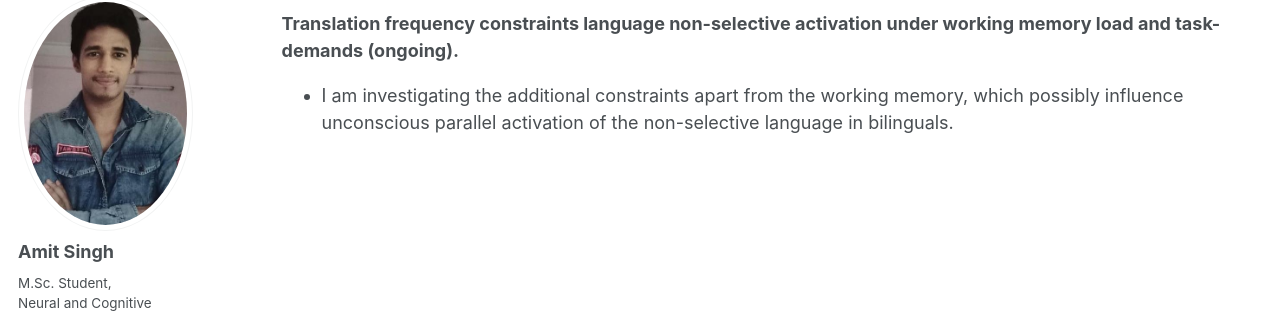
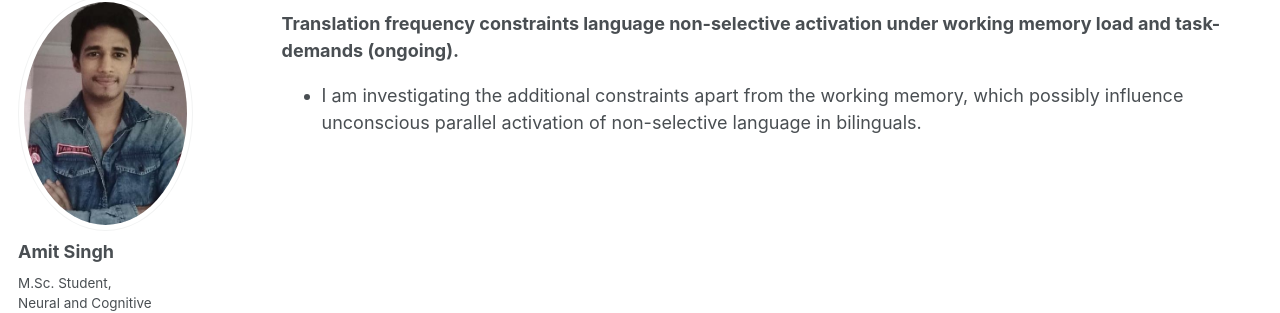
Before and after one commit to amits1ngh/amits1ngh.github.io, a Jekyll site: the page built from _pages/portfolio.html, in a window 1280 px wide. Shown: the part 122-435 px from the top of the page. Built offline with Jekyll 4.4.1, drawn with Linux system fonts in a browser that asks for light colours.

Commit message:
Update portfolio.html

```diff
--- a/_pages/portfolio.html
+++ b/_pages/portfolio.html
@@ -6,5 +6,5 @@ author_profile: true
 ---
 <b>Translation frequency constraints language non-selective activation under working memory load and task-demands (ongoing).</b>
 <ul>
-  <li>I am investigating the additional constraints apart from the working memory, which possibly influence unconscious parallel activation of the non-selective language in bilinguals.</li>
+  <li>I am investigating the additional constraints apart from the working memory, which possibly influence unconscious parallel activation of non-selective language in bilinguals.</li>
 </ul>
```
